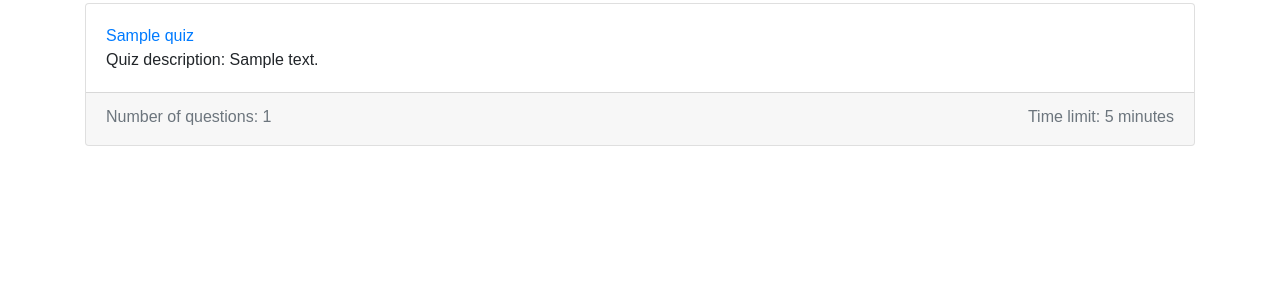
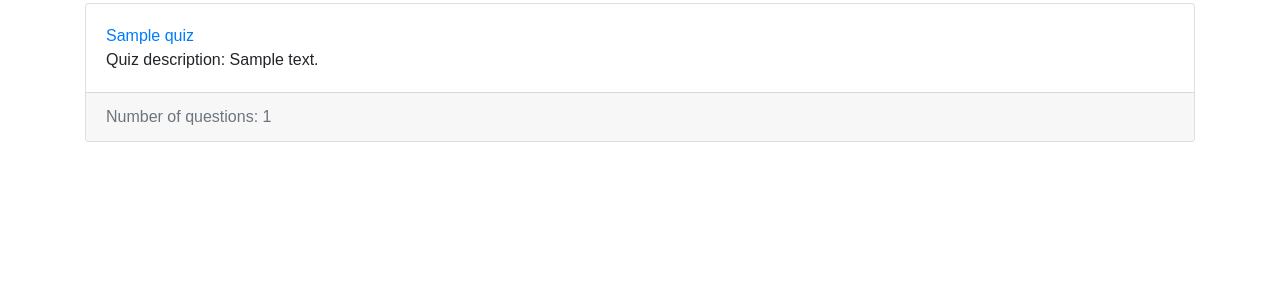
Before and after one commit to AdelinCraciunesc/django_quiz_app, a Django app: page / in a window 1280 px wide. Shown: the part 153-453 px from the top of the page. Run offline with Django 5.2, Linux system fonts and the light colour scheme; a user stored in the database is signed in; tables that the repository leaves empty hold one stand-in row (values such as "Sample post"); some libraries are stand-ins or nearby versions.

Commit message:
remove time limit for now

```diff
--- a/templates/home.html
+++ b/templates/home.html
@@ -16,12 +16,12 @@
                 <a href="{% url 'take_quiz' quiz.id %}">{{ quiz.name }}</a>
                 <p class="card-text"> Quiz description: {{ quiz.description }}</p>
             </div>
-            <div class="card-footer text-muted d-flex justify-content-between pb-0">
+            <div class="card-footer text-muted d-flex justify-content-between">
                 <p class="card-text"> Number of questions: {{ quiz.question_set.count }} </p>
                 {% if quiz.time_limit %}
                 <p class="card-text"> Time limit: {{ quiz.time_limit }} minutes</p>
                 {% else %}
-                <p class="card-text"> Time limit: 5 minutes </p>
+                <!-- <p class="card-text"> Time limit: 5 minutes </p> -->
                 {% endif %}
             </div>
         </div>
```
